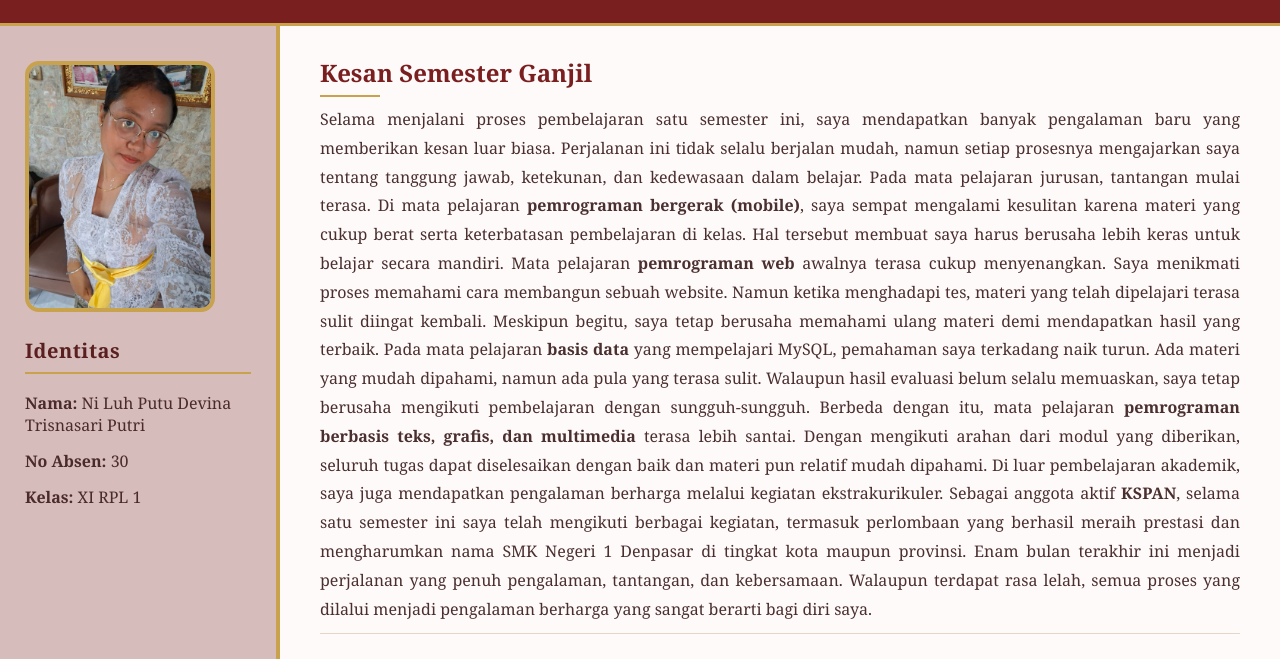
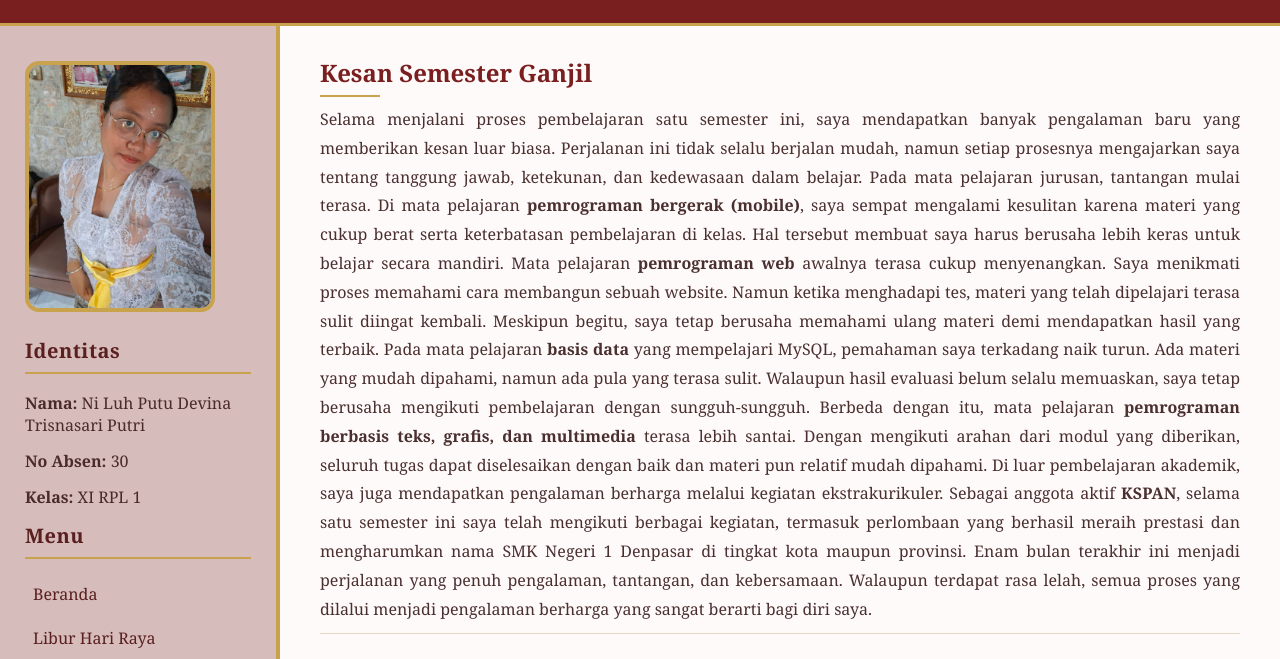
Before and after one commit to devinaptri/Cerita-Devina, a plain HTML site: page index.html in a window 1280 px wide. Shown: the part 98-757 px from the top of the page. Drawn offline with Linux system fonts and the light colour scheme.

Commit message:
update fix

```diff
--- a/index.html
+++ b/index.html
@@ -20,6 +20,12 @@
             <p><strong>Nama:</strong> Ni Luh Putu Devina Trisnasari Putri</p>
             <p><strong>No Absen:</strong> 30</p>
             <p><strong>Kelas:</strong> XI RPL 1</p>
+
+        <h3>Menu</h3>
+        <ul class="menu">
+            <li><a href="index.html">Beranda</a></li>
+            <li><a href="hariraya.html">Libur Hari Raya</a></li>
+        </ul>
         </aside>
 
         <main>
```
Also changed, not shown: hariraya.html (+0 -1 lines).
